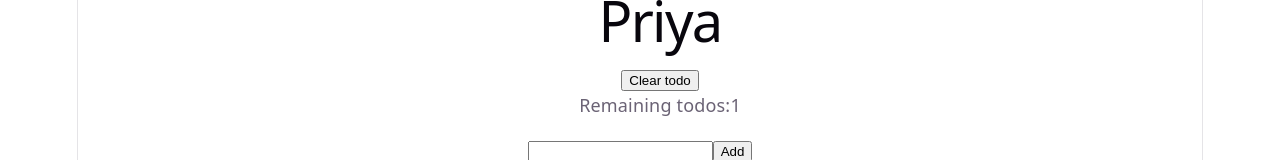
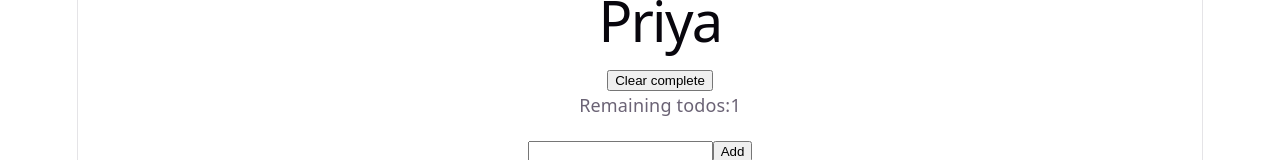
Before and after one commit to Griffin-code-bot/Todo, a React (Vite) app: page / in a window 1280 px wide. Shown: the part 518-678 px from the top of the page. Built offline with nearby package versions, Linux system fonts and the light colour scheme.

Commit message:
Clear completed todos

```diff
--- a/src/App.jsx
+++ b/src/App.jsx
@@ -140,7 +140,7 @@ Components
      <Name name="Amit" />
      <Name name="Priya" />
 
-    <button onClick={clearCompleted}>Clear todo </button>
+    <button onClick={clearCompleted}>Clear complete </button>
     <p>Remaining todos:{remainingTodos}</p>
 	</ul>
 
```
